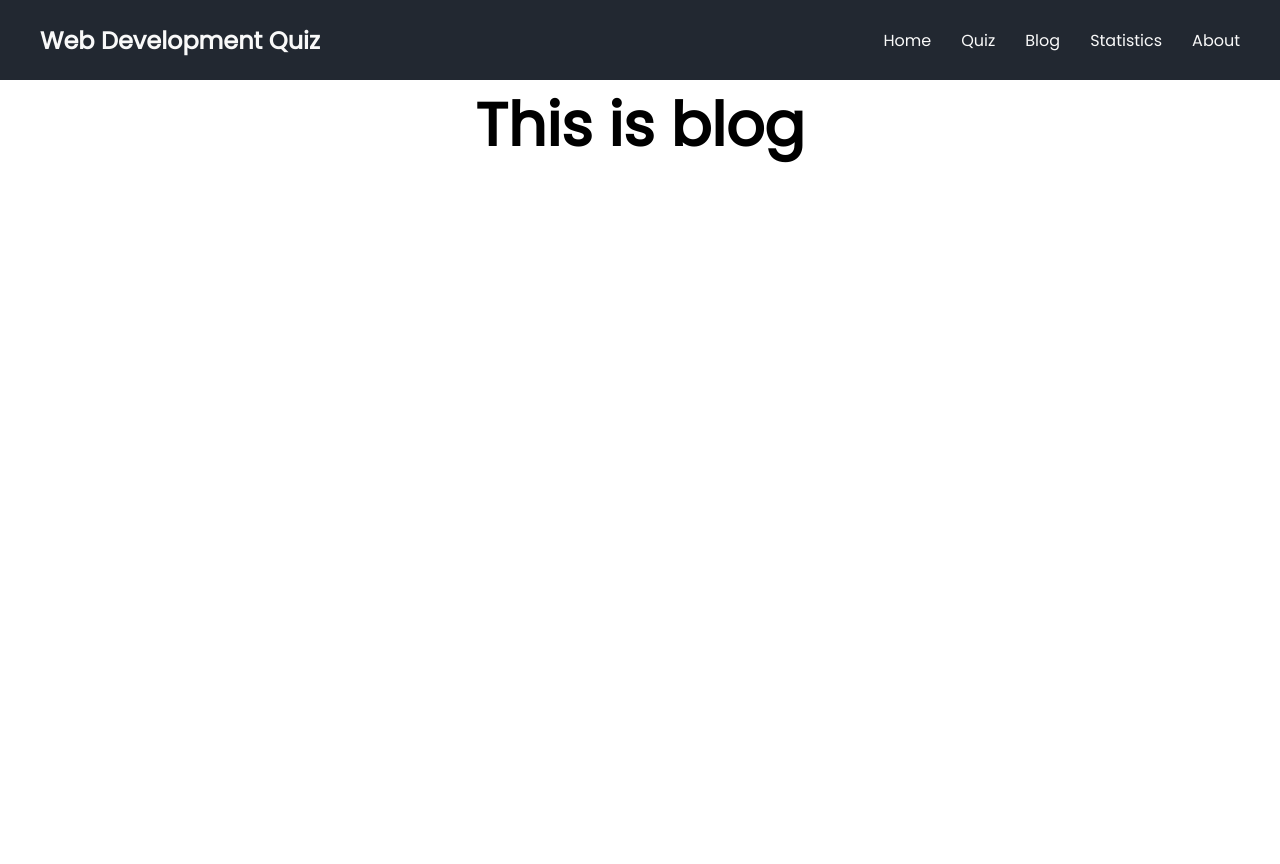
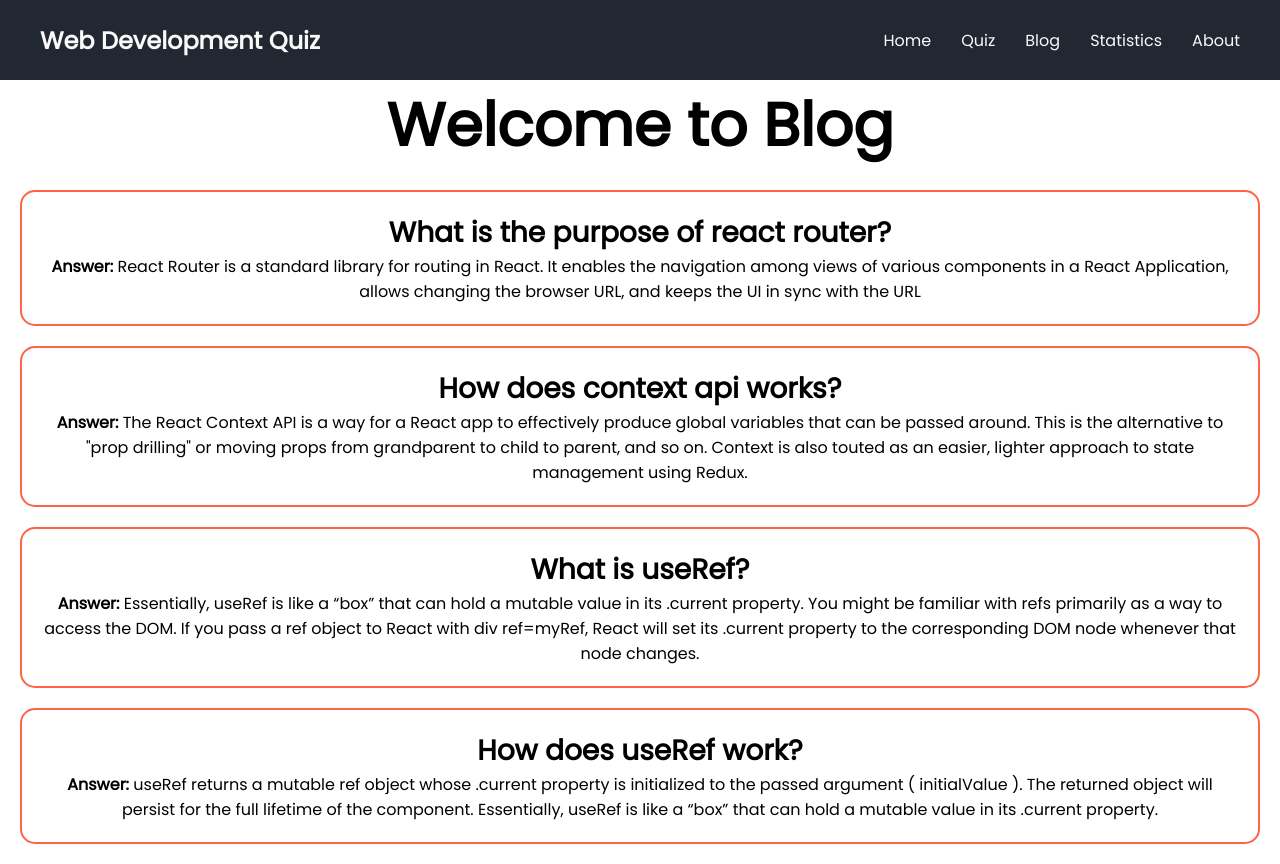
Before and after one commit to raju-miah/web-development-quiz, a React (Create React App) app: page /blog in a window 1280 px wide. Before the commit the page ends 800 px from the top, so only its background shows below. Built offline with nearby package versions, Linux system fonts and the light colour scheme.

Commit message:
added blog

```diff
--- a/public/index.html
+++ b/public/index.html
@@ -1,14 +1,12 @@
 <!DOCTYPE html>
 <html lang="en">
+
 <head>
   <meta charset="utf-8" />
   <link rel="icon" href="%PUBLIC_URL%/favicon.ico" />
   <meta name="viewport" content="width=device-width, initial-scale=1" />
   <meta name="theme-color" content="#000000" />
-    <meta
-      name="description"
-      content="Web site created using create-react-app"
-    />
+  <meta name="description" content="Web site created using create-react-app" />
   <link rel="apple-touch-icon" href="%PUBLIC_URL%/logo192.png" />
   <!--
       manifest.json provides metadata used when your web app is installed on a
@@ -24,8 +22,9 @@
       work correctly both with client-side routing and a non-root public URL.
       Learn how to configure a non-root public URL by running `npm run build`.
     -->
-    <title>React App</title>
+  <title>Web Development Quiz</title>
 </head>
+
 <body>
   <noscript>You need to enable JavaScript to run this app.</noscript>
   <div id="root"></div>
@@ -40,4 +39,5 @@
       To create a production bundle, use `npm run build` or `yarn build`.
     -->
 </body>
+
 </html>
--- a/src/App.js
+++ b/src/App.js
@@ -19,6 +19,7 @@ function App() {
         },
         {
           path: '/quiz',
+          loader: () => fetch('https://openapi.programming-hero.com/api/quiz'),
           element: <Quiz></Quiz>
         },
         {
--- /dev/null
+++ b/src/components/Blog/Blog.css
@@ -0,0 +1,16 @@
+.blog-header {
+    font-size: 60px;
+    font-weight: bold;
+}
+
+.blog-ques {
+    border: 2px solid tomato;
+    padding: 20px;
+    margin: 20px;
+    border-radius: 15px;
+}
+
+.blog-ques h3 {
+    font-size: 28px;
+    font-weight: bold;
+}
--- a/src/components/Blog/Blog.js
+++ b/src/components/Blog/Blog.js
@@ -1,9 +1,26 @@
 import React from 'react';
+import './Blog.css';
 
 const Blog = () => {
     return (
         <div>
-            <h2>This is blog</h2>
+            <h2 className='blog-header'>Welcome to Blog</h2>
+            <div className='blog-ques'>
+                <h3>What is the purpose of react router?</h3>
+                <p><strong>Answer: </strong>React Router is a standard library for routing in React. It enables the navigation among views of various components in a React Application, allows changing the browser URL, and keeps the UI in sync with the URL</p>
+            </div>
+            <div className='blog-ques'>
+                <h3>How does context api works?</h3>
+                <p><strong>Answer: </strong>The React Context API is a way for a React app to effectively produce global variables that can be passed around. This is the alternative to "prop drilling" or moving props from grandparent to child to parent, and so on. Context is also touted as an easier, lighter approach to state management using Redux.</p>
+            </div>
+            <div className='blog-ques'>
+                <h3>What is useRef?</h3>
+                <p><strong>Answer: </strong>Essentially, useRef is like a “box” that can hold a mutable value in its .current property. You might be familiar with refs primarily as a way to access the DOM. If you pass a ref object to React with div ref=myRef, React will set its .current property to the corresponding DOM node whenever that node changes.</p>
+            </div>
+            <div className='blog-ques'>
+                <h3>How does useRef work?</h3>
+                <p><strong>Answer: </strong>useRef returns a mutable ref object whose .current property is initialized to the passed argument ( initialValue ). The returned object will persist for the full lifetime of the component. Essentially, useRef is like a “box” that can hold a mutable value in its .current property.</p>
+            </div>
         </div>
     );
 };
--- a/src/components/Home/Home.css
+++ b/src/components/Home/Home.css
@@ -9,19 +9,19 @@
     height: 500px;
 }
 
-h2 {
+.home-text h2 {
     font-size: 60px;
 }
 
-h3 {
+.home-text h3 {
     font-size: 28px;
 }
 
-h4 {
+.home-text h4 {
     font-size: 60px;
     color: orange;
 }
 
-p {
+.home-text p {
     font-size: 26px;
 }
--- a/src/components/Quiz/Quiz.js
+++ b/src/components/Quiz/Quiz.js
@@ -1,9 +1,12 @@
 import React from 'react';
+import { useLoaderData } from 'react-router-dom';
 
 const Quiz = () => {
+    const quiz = useLoaderData();
     return (
         <div>
-            <h2>This is Quiz</h2>
+            <h2>This is Quiz: {quiz.length}</h2>
+            <p>Name: {quiz.name}</p>
         </div>
     );
 };
```
Also changed, not shown: 1 other file (tests, documents, lock files or other folders). Lines whose indentation alone changed are shown as unchanged.
